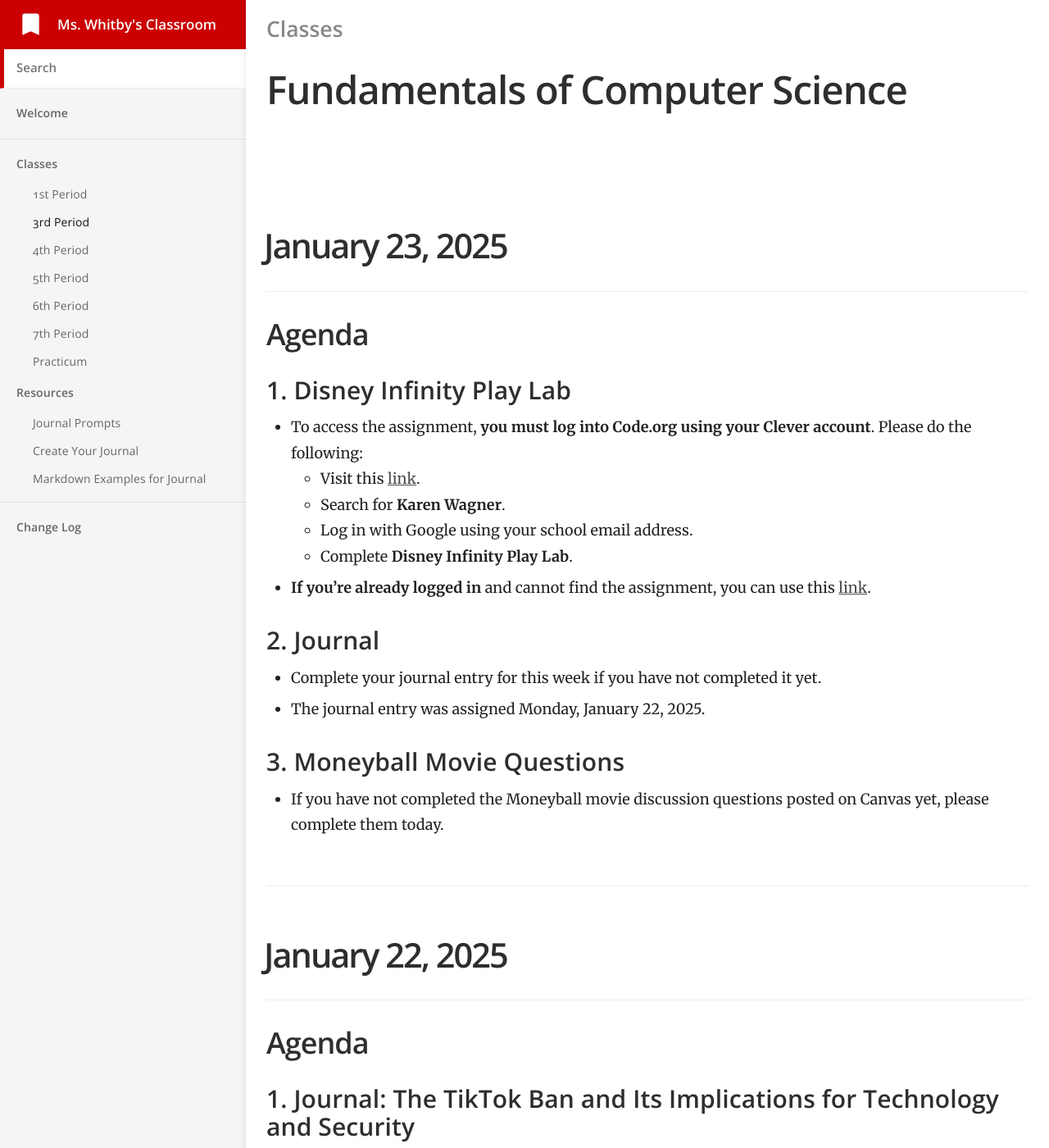
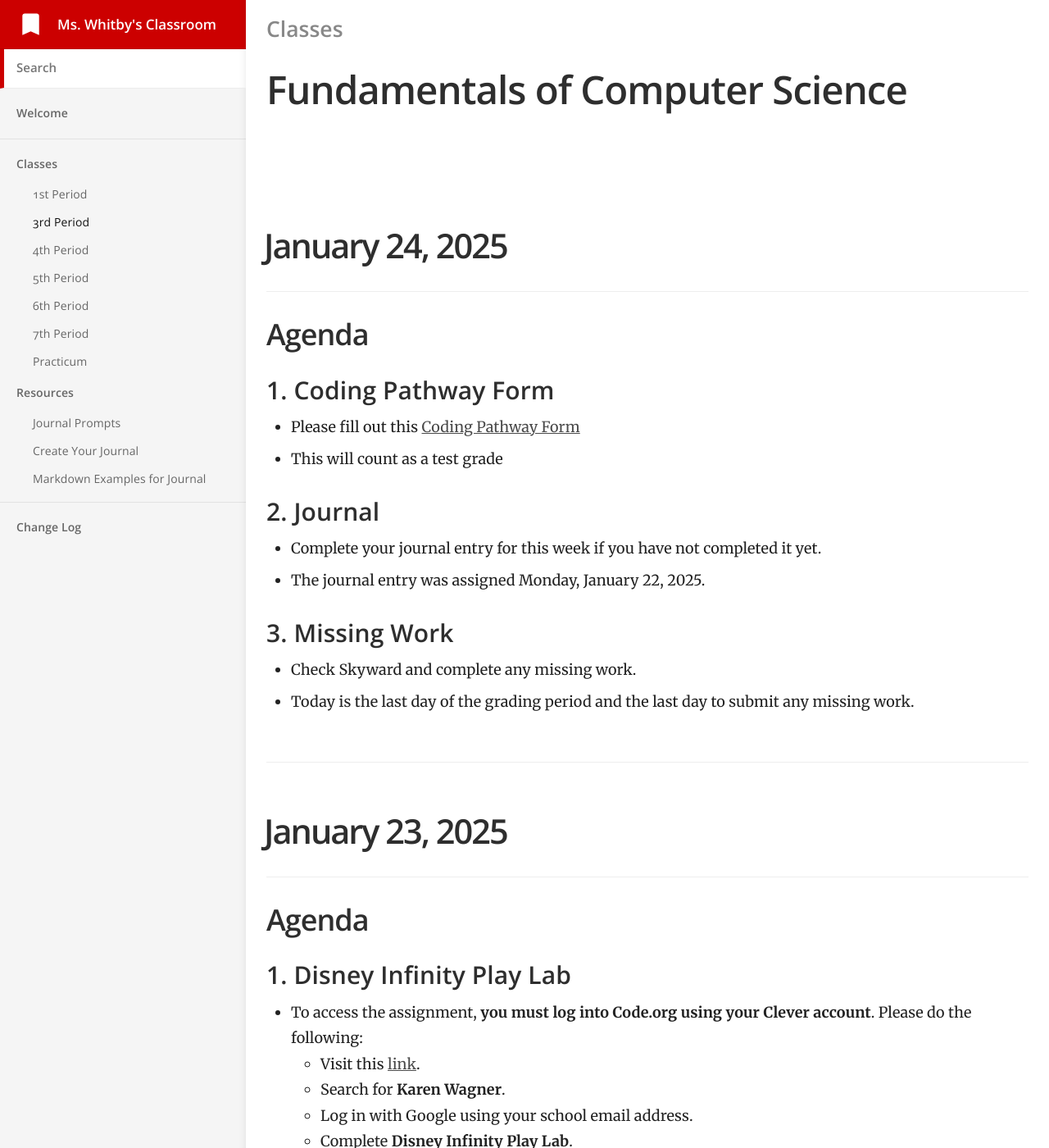
Before and after one commit to mswhitby/classroom, a Jekyll site: the page built from _docs/classes/3rd.md, in a window 1280 px wide and 1400 px high. Shown: the whole window at 82% size. Built offline with Jekyll 4.4.1, drawn with Linux system fonts in a browser that asks for light colours.

Commit message:
Updated lessons

```diff
--- a/_docs/classes/3rd.md
+++ b/_docs/classes/3rd.md
@@ -4,6 +4,26 @@ subtitle: Fundamentals of Computer Science
 category: Classes
 order: 2
 ---
+
+# January 24, 2025
+
+## Agenda
+
+### 1. Coding Pathway Form
+- Please fill out this [Coding Pathway Form](https://docs.google.com/forms/d/e/1FAIpQLSdU-fJCVQ4eKwm1jIp2qo3tg2qHhYucMDzJJjSUs42JYHc0xQ/viewform?usp=sharing)
+- This will count as a test grade
+
+### 2. Journal
+
+- Complete your journal entry for this week if you have not completed it yet.
+- The journal entry was assigned Monday, January 22, 2025.
+
+### 3. Missing Work
+
+- Check Skyward and complete any missing work.
+- Today is the last day of the grading period and the last day to submit any missing work.
+
+----
 
 # January 23, 2025
 
```
